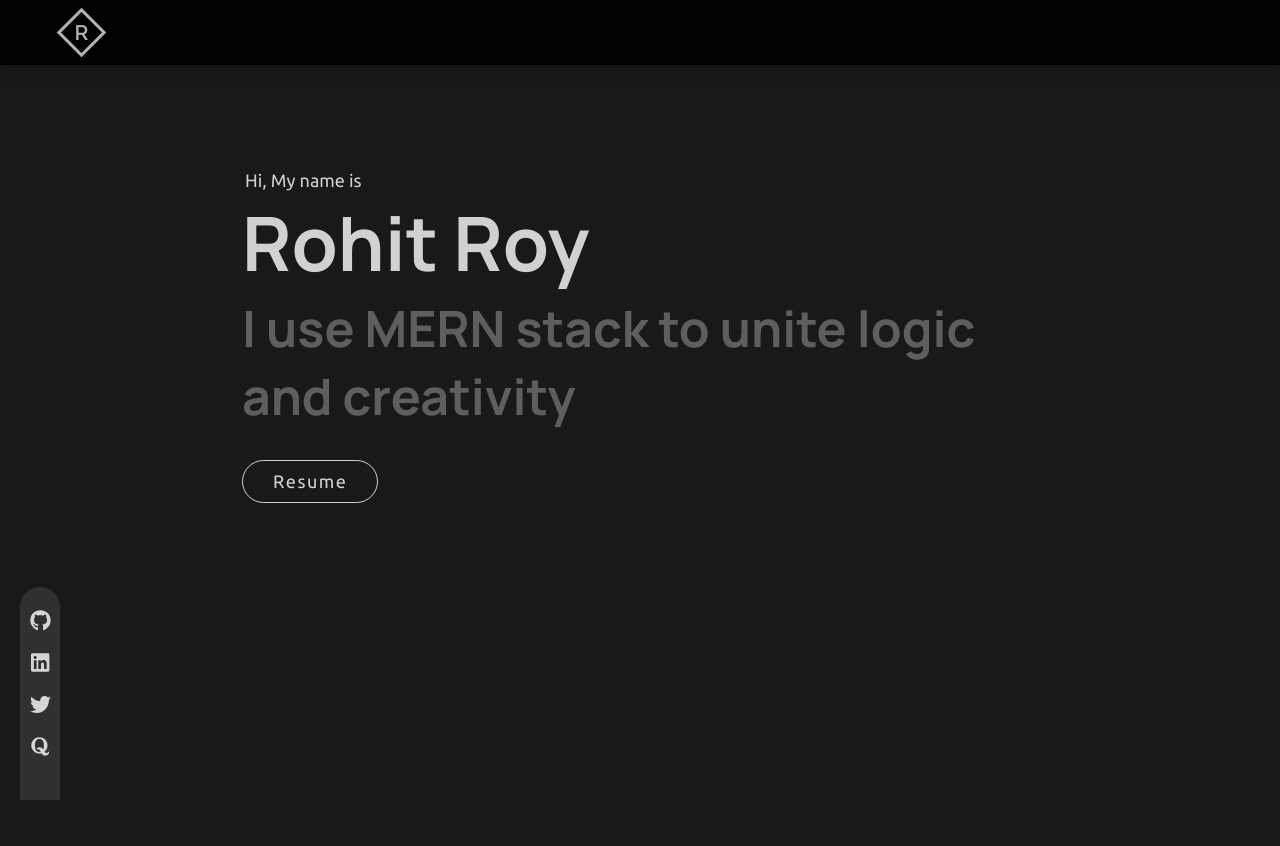
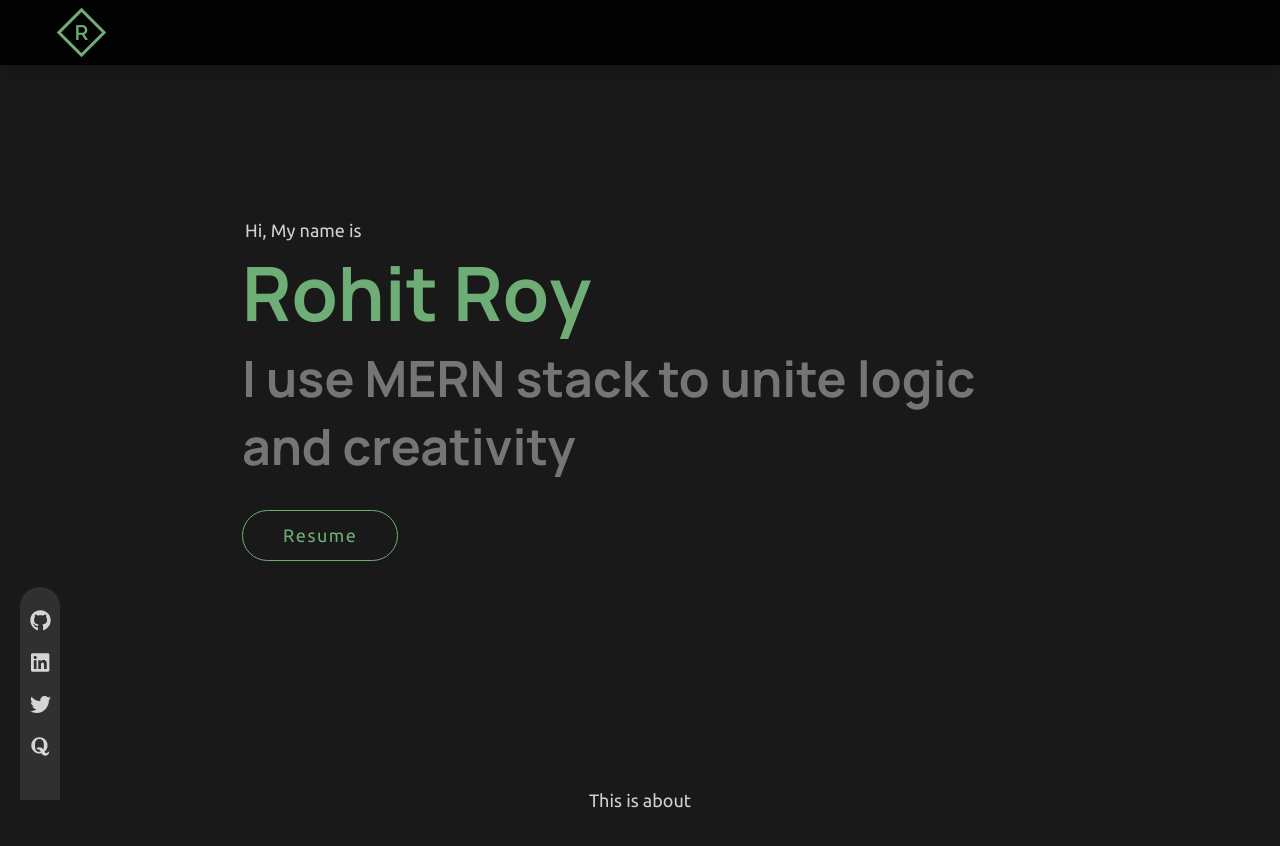
Before and after one commit to voidCounter/R, a React (Create React App) app: page / in a window 1280 px wide. Shown: the top 846 px of the page. Built offline with nearby package versions, Linux system fonts and the light colour scheme.

Commit message:
header done 2

```diff
--- a/src/App.css
+++ b/src/App.css
@@ -8,13 +8,19 @@
   color: var(--text-white);
 }
 
+a {
+  text-decoration: none;
+  color: var(--font-normal);
+}
+
 * {
   box-sizing: border-box!important;
 }
 
 :root {
   --text-white: rgba(255, 255, 255, 0.8);
-  --text-gray: rgba(255, 255, 255, 0.3);
+  --text-gray: rgba(255, 255, 255, 0.4);
+  --text-green: #6EAD76;
   --main-back-color: rgba(0, 0, 0, 0.9);
   --logo: rgba(255, 255, 255, 0.7);
   --main-marker: rgba(255, 255, 255, 0.1);
@@ -25,7 +31,7 @@
   /* font-sizes */
   --font-n: clamp(16px, 2vw, 18px);
   --font-xxl: clamp(40px, 8vw, 75px);
-  --font-xl: clamp(25px, 6vw, 50px);
+  --font-xl: clamp(25px, 7vw, 50px);
 }
 
 /* Extra small devices (phones, 600px and down) */
--- /dev/null
+++ b/src/components/Home/About/About.js
@@ -0,0 +1,11 @@
+import React from 'react';
+import aboutStyles from './About.module.css';
+const About = () => {
+    return (
+        <div>
+            This is about
+        </div>
+    );
+};
+
+export default About;
--- a/src/components/Home/Header/Header.js
+++ b/src/components/Home/Header/Header.js
@@ -2,6 +2,7 @@ import React, { useEffect, useRef } from 'react';
 import styles from './Header.module.css';
 import Rellax from "rellax";
 import buttonStyles from '../../../components/button.module.css';
+import { Fade, Slide } from 'react-reveal';
 
 const Header = () => {
     const speed = useRef(0);
@@ -27,16 +28,20 @@ const Header = () => {
     }, []);
     return (
         <div className={`${styles.headerContainer} headerContainer`}>
+            <Fade delay={700}>
                 <div className={styles.header}>
                     <div className={styles.nameContainer}>
                         <div style={{ paddingLeft: '3px' }}>Hi, My name is </div>
-                    <div className={`${styles.name}`}>Rohit Roy</div>
+                        <Slide duration={500} delay={700} left cascade><div className={`${styles.name}`}>Rohit Roy</div></Slide>
                         <div className={`${styles.tagline}`}>I use MERN stack to unite logic and creativity</div>
-                    <div className={`${buttonStyles.button}`} style={{ marginTop: '30px' }}>
+                        <div className={buttonStyles.linkedElement} style={{ marginTop: '30px' }}>
+                            <a className={`${buttonStyles.button}`} href="https://drive.google.com/uc?export=download&id=1XuiW2CWHRpVkRBkWnHbfSKh7V8qA1XbL" target="_blank" rel="noopener noreferrer">
                                 Resume
+                        </a>
                         </div>
                     </div>
                 </div>
+            </Fade>
         </div>
     );
 };
--- a/src/components/Home/Header/Header.module.css
+++ b/src/components/Home/Header/Header.module.css
@@ -1,17 +1,17 @@
 .headerContainer {
     width: 100%;
-    height: 70vh;
+    height: 90vh;
     font-family: ubuntu, sans-serif;
 }
 
 .header {
     position: relative;
-    padding-top: 100px;
-    /* border: 1px solid gray; */
+    padding-top: 150px;
     text-align: left;
 }
 
 .name {
+    color: var(--text-green);
     font-family: var(--font-heading);
     font-size: var(--font-xxl);
     font-weight: bolder;
@@ -23,3 +23,8 @@
     font-family: var(--font-subhead);
     color: var(--text-gray);
 }
+
+.resumeLink {
+    width: 100%;
+    border: 1px solid red;
+}
--- a/src/components/Home/Home.js
+++ b/src/components/Home/Home.js
@@ -5,6 +5,7 @@ import Header from './Header/Header';
 import styles from './Home.module.css';
 import Navbar from './Navbar/Navbar';
 import Rellax from "rellax";
+import About from './About/About';
 const Home = () => {
     const mainSpeed = useRef(0);
     useEffect(() => {
@@ -22,6 +23,7 @@ const Home = () => {
             <Navbar></Navbar>
             <div className={`${styles.main} main mainScroll`}>
                 <Header></Header>
+                <About></About>
             </div>
             <Social></Social>
         </div>
--- a/src/components/Home/Navbar/Menu/Menu.js
+++ b/src/components/Home/Navbar/Menu/Menu.js
@@ -6,13 +6,13 @@ import styles from './Menu.module.css';
 const Menu = () => {
     return (
         <div className={` ${styles.menu} menu`}>
-            <Fade bottom duration={500}>
+            <Fade bottom duration={500} >
                 <div className={`${styles.menuItem} menuItem`}>About</div></Fade>
-            <Fade bottom duration={500}>
+            <Fade bottom duration={500} delay={100}>
                 <div className={`${styles.menuItem} menuItem`}>Projects</div></Fade>
-            <Fade bottom duration={500}>
+            <Fade bottom duration={500} delay={200}>
                 <div className={`${styles.menuItem} menuItem`}>Blogs</div></Fade>
-            <Fade bottom duration={500}>
+            <Fade bottom duration={500} delay={300}>
                 <div className={`${styles.menuItem} menuItem`}>Contact</div></Fade>
         </div>
     );
--- a/src/components/Home/Navbar/Menu/Menu.module.css
+++ b/src/components/Home/Navbar/Menu/Menu.module.css
@@ -24,6 +24,5 @@
 }
 
 .menuItem:hover {
-    border: 2px solid var(--main-marker);
-    color: white;
+    color: var(--text-green);
 }
--- a/src/components/Home/Navbar/Navbar.module.css
+++ b/src/components/Home/Navbar/Navbar.module.css
@@ -31,7 +31,7 @@
     display: flex;
     justify-content: center;
     align-items: center;
-    border: 3px solid var(--logo);
+    border: 3px solid var(--text-green);
     position: relative;
     height: 35px;
     transform: rotateZ(45deg);
@@ -39,7 +39,7 @@
 }
 
 .logoText {
-    color: var(--logo);
+    color: var(--text-green);
     cursor: pointer;
     width: 100%;
     height: 100%;
--- a/src/components/Loader/Loader.module.css
+++ b/src/components/Loader/Loader.module.css
@@ -81,7 +81,7 @@
 }
 
 .top, .bottom, .left, .right {
-    background-color: var(--text-white);
+    background-color: var(--text-green);
     animation-duration: 0.4s;
     animation-fill-mode: forwards;
     animation-timing-function: ease-in-out;
@@ -117,7 +117,7 @@
 }
 
 .loaderText {
-    color: var(--text-white);
+    color: var(--text-green);
     font-family: 'Raleway', sans-serif;
     font-weight: normal;
     font-size: 66px;
--- a/src/components/Social/Social.js
+++ b/src/components/Social/Social.js
@@ -6,7 +6,7 @@ import styles from './Social.module.css';
 
 const Social = () => {
     return (
-        <Fade bottom duration={500}>
+        <Fade bottom duration={500} delay={1500}>
             <div className={styles.socialIcons}>
                 <a href="https://github.com/rohittz" target="_blank" rel="noopener noreferrer">
                     <div className={styles.socialIcon}>
--- a/src/components/button.module.css
+++ b/src/components/button.module.css
@@ -1,22 +1,25 @@
 .button {
-    width: min-content;
-    display: flex;
-    flex-flow: row nowrap;
+    position: relative;
+    display: block;
+    color: var(--text-green);
+    padding: 14px 40px;
+    border-radius: 40px;
     letter-spacing: 1.5px;
-    justify-content: center;
-    align-items: center;
-    padding: 10px 30px;
-    border: 1px solid var(--text-white);
-    border-radius: 100px;
-    cursor: pointer;
-    transition: 0.3s all cubic-bezier(0.23, 1, 0.320, 1);
 }
 
-.button:hover {
-    background-color: rgba(255, 255, 255, 0.1);
+.linkedElement:active {
+    border: 1px solid white;
+    transform: scale(1.05);
 }
 
-.button:active {
-    border: 1px solid white;
-    transform: rotateZ(3deg);
+.linkedElement {
+    border-radius: 100px;
+    width: min-content;
+    transition: 0.3s all cubic-bezier(0.23, 1, 0.320, 1);
+    cursor: pointer;
+    border: 1.5px solid var(--text-green);
 }
+
+.linkedElement:hover {
+    background-color: rgba(110, 173, 118, 0.1);
+}
```
Also changed, not shown: src/components/Home/About/About.module.css (added). Lines whose indentation alone changed are shown as unchanged.
